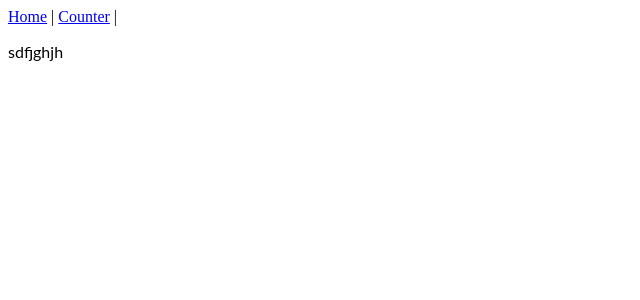
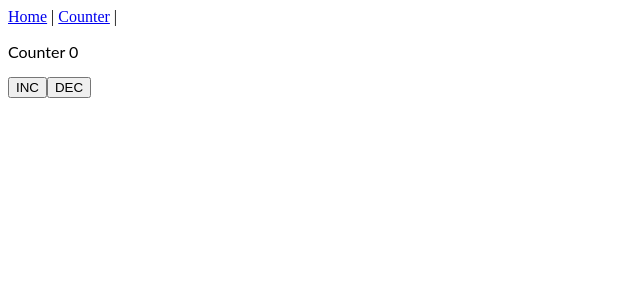
Before and after one commit to Info-Vigneshwaran/react-practise-new, a React (Create React App) app: page /counter in a window 1280 px wide. Shown: the top 300 px of the page, without its empty margins (0-640 px from the left). Built offline with nearby package versions, Linux system fonts and the light colour scheme.

Commit message:
Simple counter functionality added

```diff
--- a/src/components/Counter.js
+++ b/src/components/Counter.js
@@ -1,9 +1,25 @@
-import React from 'react';
+import React, { useState } from 'react';
 
 export default function Counter() {
+  const [counter, setCounter] = useState(0);
   return (
     <>
-      <p>sdfjghjh</p>
+      <p>Counter {counter}</p>
+      <button
+        onClick={(e) => {
+          setCounter(counter + 1);
+        }}
+      >
+        INC
+      </button>
+
+      <button
+        onClick={(e) => {
+          setCounter(counter - 1);
+        }}
+      >
+        DEC
+      </button>
     </>
   );
 }
```
